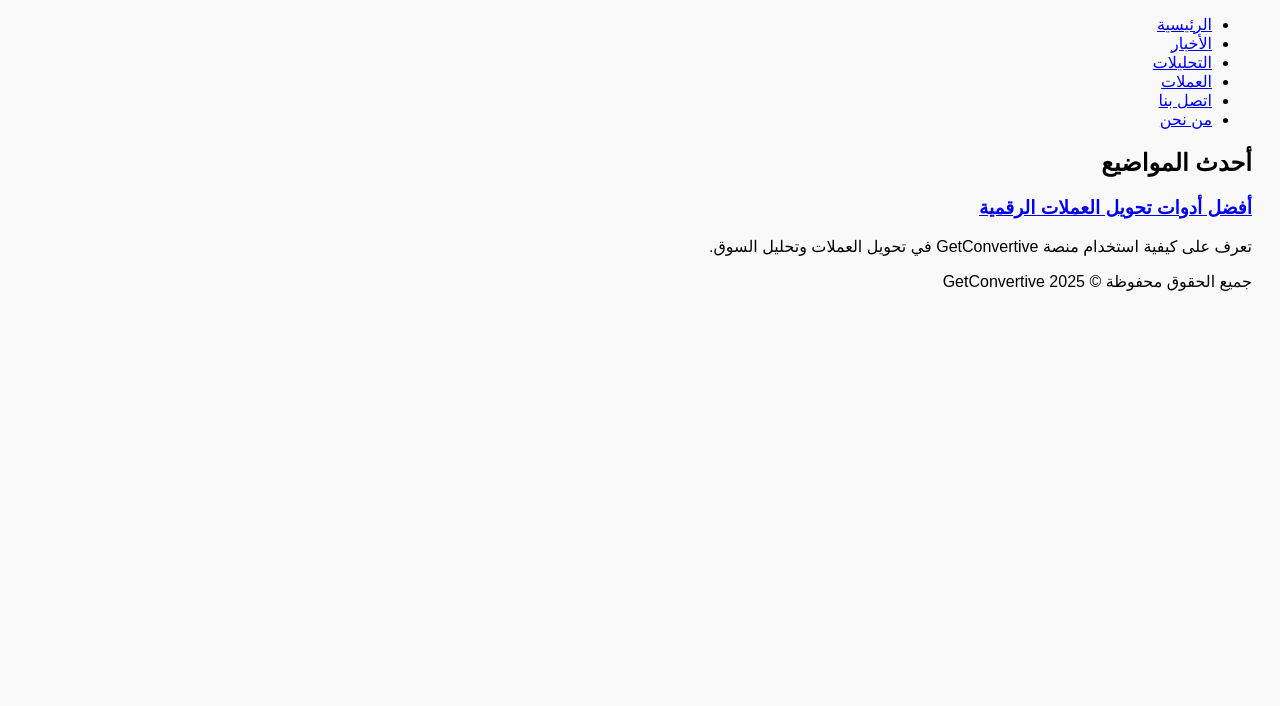
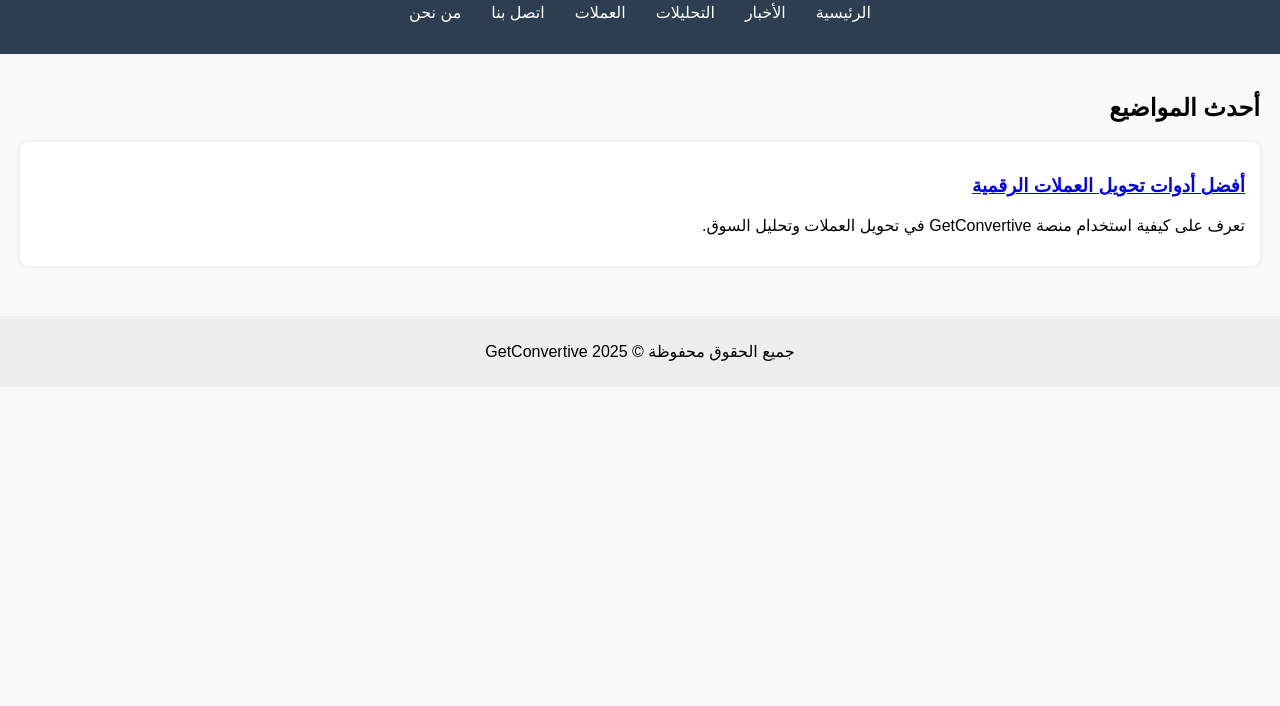
Before and after one commit to nehal40/crypto-converter, a plain HTML site: page index.html in a window 1280 px wide. Shown: the part 94-800 px from the top of the page. Drawn offline with Linux system fonts and the light colour scheme.

Commit message:
Update style.css

```diff
--- a/style.css
+++ b/style.css
@@ -1,2 +1,9 @@
 
-body { font-family: Arial; background: #f9f9f9; padding: 20px; }
+body { font-family: 'Arial', sans-serif; direction: rtl; background: #f9f9f9; margin: 0; padding: 0; }
+header { background: #2c3e50; color: white; padding: 1em; text-align: center; }
+nav ul { list-style: none; padding: 0; display: flex; justify-content: center; flex-wrap: wrap; }
+nav ul li { margin: 0 15px; }
+nav ul li a { color: white; text-decoration: none; }
+main { padding: 20px; }
+.featured article { background: white; padding: 15px; margin-bottom: 10px; border-radius: 8px; box-shadow: 0 0 5px rgba(0,0,0,0.1); }
+footer { background: #eee; text-align: center; padding: 10px; margin-top: 20px; }
```
